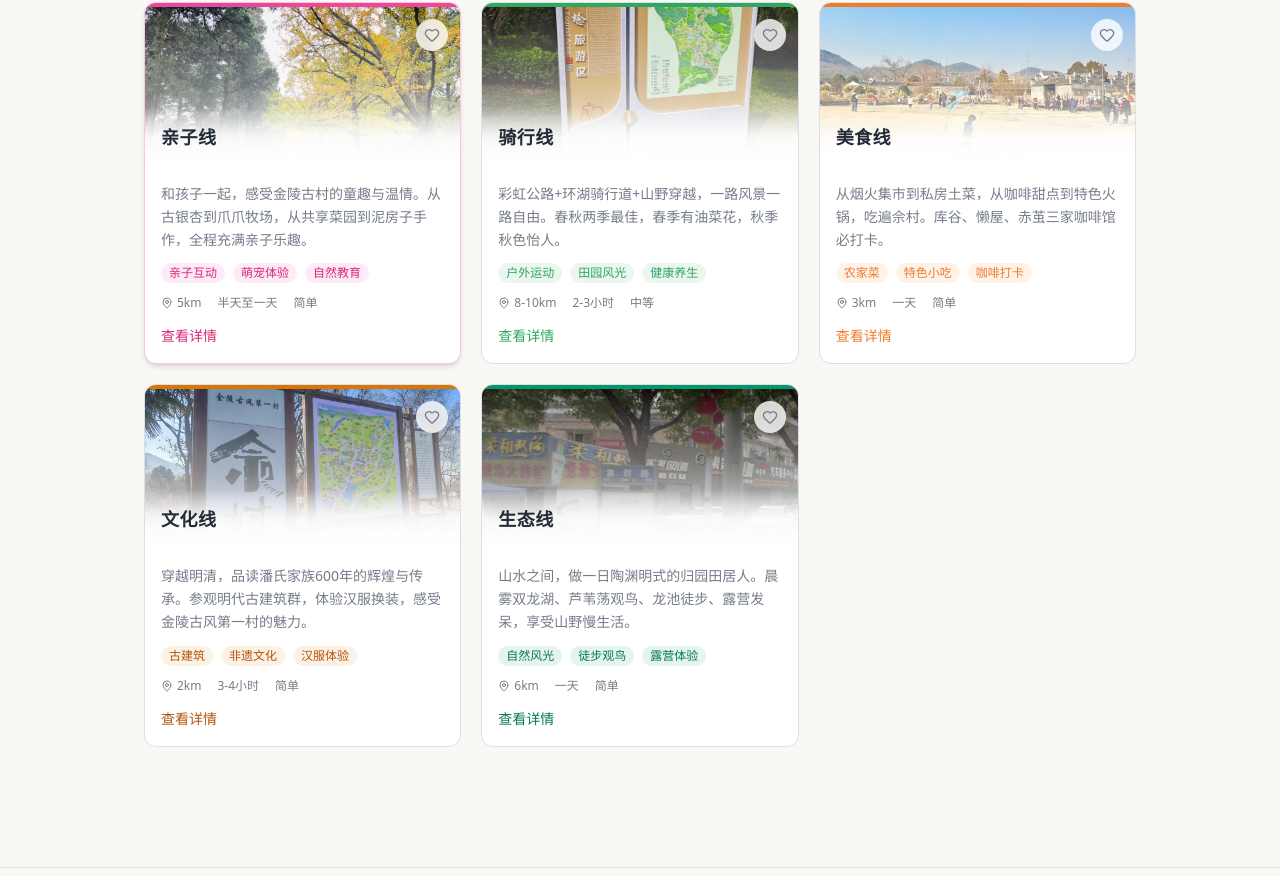
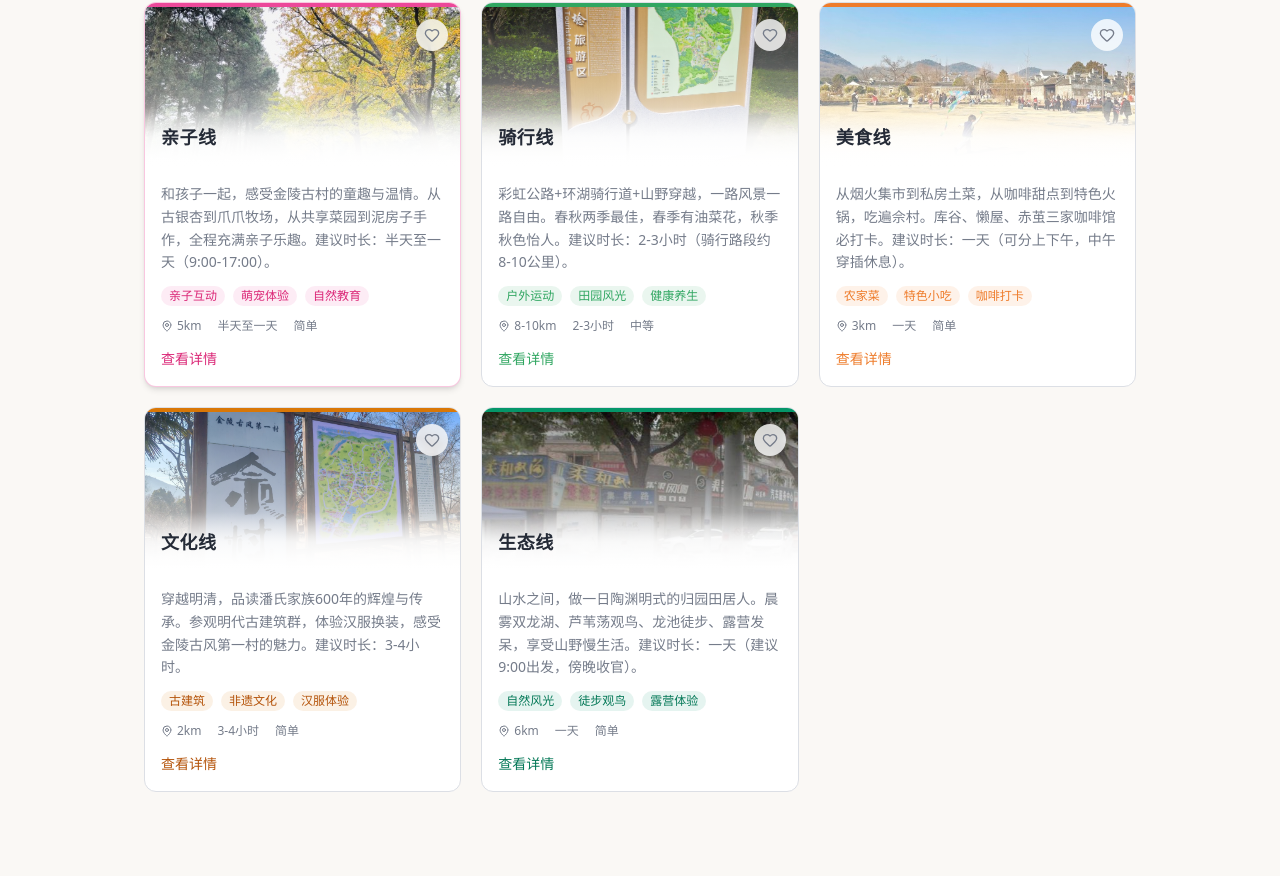
Before and after one commit to 1123Javayanglei/sheCun-map, a Vue app: page / in a window 1280 px wide. Shown: the part 605-1481 px from the top of the page. Built offline with nearby package versions, Linux system fonts and the light colour scheme.

Commit message:
更新文案

```diff
--- a/src/components/RoutesSection.vue
+++ b/src/components/RoutesSection.vue
@@ -7,8 +7,8 @@ import RouteCard from './RouteCard.vue'
 const family = {
   index: 1,
   title: '亲子线',
-  subtitle: 'Family Fun Trail',
-  description: '和孩子一起，感受金陵古村的童趣与温情。从古银杏到爪爪牧场，从共享菜园到泥房子手作，全程充满亲子乐趣。',
+  subtitle: '亲子家庭之旅',
+  description: '和孩子一起，感受金陵古村的童趣与温情。从古银杏到爪爪牧场，从共享菜园到泥房子手作，全程充满亲子乐趣。建议时长：半天至一天（9:00-17:00）。',
   images: [
     '/images/poi/村口古银杏树/1.jpg',
     '/images/poi/村口古银杏树/2.jpg',
@@ -33,7 +33,7 @@ const family = {
   distance: '5km',
   duration: '半天至一天',
   difficulty: '简单',
-  spots: ['村口古银杏', '双龙湖栈道', '爪爪牧场', '共享菜园', '泥房子手作', '露营基地'],
+  spots: ['村口公园', '村口古银杏', '双龙湖栈道', '爪爪牧场', '共享菜园', '泥房子手作', '露营基地', '儿童游乐设施'],
   navigationUrl: '',
 }
 
@@ -41,8 +41,8 @@ const family = {
 const cycling = {
   index: 2,
   title: '骑行线',
-  subtitle: 'Cycling Trail',
-  description: '彩虹公路+环湖骑行道+山野穿越，一路风景一路自由。春秋两季最佳，春季有油菜花，秋季秋色怡人。',
+  subtitle: '金陵最美乡村骑行',
+  description: '彩虹公路+环湖骑行道+山野穿越，一路风景一路自由。春秋两季最佳，春季有油菜花，秋季秋色怡人。建议时长：2-3小时（骑行路段约8-10公里）。',
   images: [
     '/images/poi/油菜花海/1.jpg',
     '/images/poi/油菜花海/2.jpg',
@@ -65,7 +65,7 @@ const cycling = {
   distance: '8-10km',
   duration: '2-3小时',
   difficulty: '中等',
-  spots: ['彩虹公路', '双龙湖环湖道', '油菜花海', '山野路段', '野有also咖啡'],
+  spots: ['彩虹公路入口', '村口古银杏', '双龙湖环湖道', '佘村土菜馆', '油菜花海', '山野穿越', '野有also咖啡'],
   navigationUrl: '',
 }
 
@@ -73,8 +73,8 @@ const cycling = {
 const food = {
   index: 3,
   title: '美食线',
-  subtitle: 'Food Trail',
-  description: '从烟火集市到私房土菜，从咖啡甜点到特色火锅，吃遍佘村。库谷、懒屋、赤茧三家咖啡馆必打卡。',
+  subtitle: '寻味金陵古村',
+  description: '从烟火集市到私房土菜，从咖啡甜点到特色火锅，吃遍佘村。库谷、懒屋、赤茧三家咖啡馆必打卡。建议时长：一天（可分上下午，中午穿插休息）。',
   images: [
     '/images/poi/九龙广场/1.jpg',
     '/images/poi/九龙广场/2.jpg',
@@ -112,7 +112,7 @@ const food = {
   distance: '3km',
   duration: '一天',
   difficulty: '简单',
-  spots: ['艺术菜场', '梨园春晓', '库谷咖啡', '赤茧咖啡', '迷你兔甜品', '佘村火锅'],
+  spots: ['烟火佘村·艺术菜场', '九龙广场', '梨园春晓土菜馆', '库谷咖啡', '懒屋咖啡', '赤茧咖啡', '迷你兔蛋糕', '岁月静好土菜馆', '佘村火锅', '明室咖啡'],
   navigationUrl: '',
 }
 
@@ -120,8 +120,8 @@ const food = {
 const culture = {
   index: 4,
   title: '文化线',
-  subtitle: 'Cultural Heritage Trail',
-  description: '穿越明清，品读潘氏家族600年的辉煌与传承。参观明代古建筑群，体验汉服换装，感受金陵古风第一村的魅力。',
+  subtitle: '600年古村探秘',
+  description: '穿越明清，品读潘氏家族600年的辉煌与传承。参观明代古建筑群，体验汉服换装，感受金陵古风第一村的魅力。建议时长：3-4小时。',
   images: [
     '/images/poi/佘村明清代古建筑群/1.jpg',
     '/images/poi/佘村明清代古建筑群/2.jpg',
@@ -149,7 +149,7 @@ const culture = {
   distance: '2km',
   duration: '3-4小时',
   difficulty: '简单',
-  spots: ['古银杏树', '佘村古井', '潘氏住宅', '潘氏宗祠', '李家大院', '熹·游记汉服馆'],
+  spots: ['村口古银杏', '佘村古井', '潘氏住宅', '潘氏宗祠', '熹·游记汉服体验馆', '古建筑群周边', '李家大院', '明室咖啡'],
   navigationUrl: '',
 }
 
@@ -157,8 +157,8 @@ const culture = {
 const ecology = {
   index: 5,
   title: '生态线',
-  subtitle: 'Eco Nature Trail',
-  description: '山水之间，做一日陶渊明式的归园田居人。晨雾双龙湖、芦苇荡观鸟、龙池徒步、露营发呆，享受山野慢生活。',
+  subtitle: '山野慢生活之旅',
+  description: '山水之间，做一日陶渊明式的归园田居人。晨雾双龙湖、芦苇荡观鸟、龙池徒步、露营发呆，享受山野慢生活。建议时长：一天（建议9:00出发，傍晚收官）。',
   images: [
     '/images/poi/龙池/1.jpg',
     '/images/poi/龙池/2.jpg',
@@ -184,7 +184,7 @@ const ecology = {
   distance: '6km',
   duration: '一天',
   difficulty: '简单',
-  spots: ['双龙湖晨雾', '芦苇荡观鸟', '龙池徒步', '露营基地', '泥房子手作', '山间古宅咖啡'],
+  spots: ['村口公园', '双龙湖晨雾', '芦苇荡观鸟', '油菜花海', '龙池徒步', '露营基地', '泥房子手作', '山间古宅咖啡', '夕阳下的双龙湖'],
   navigationUrl: '',
 }
 
```
